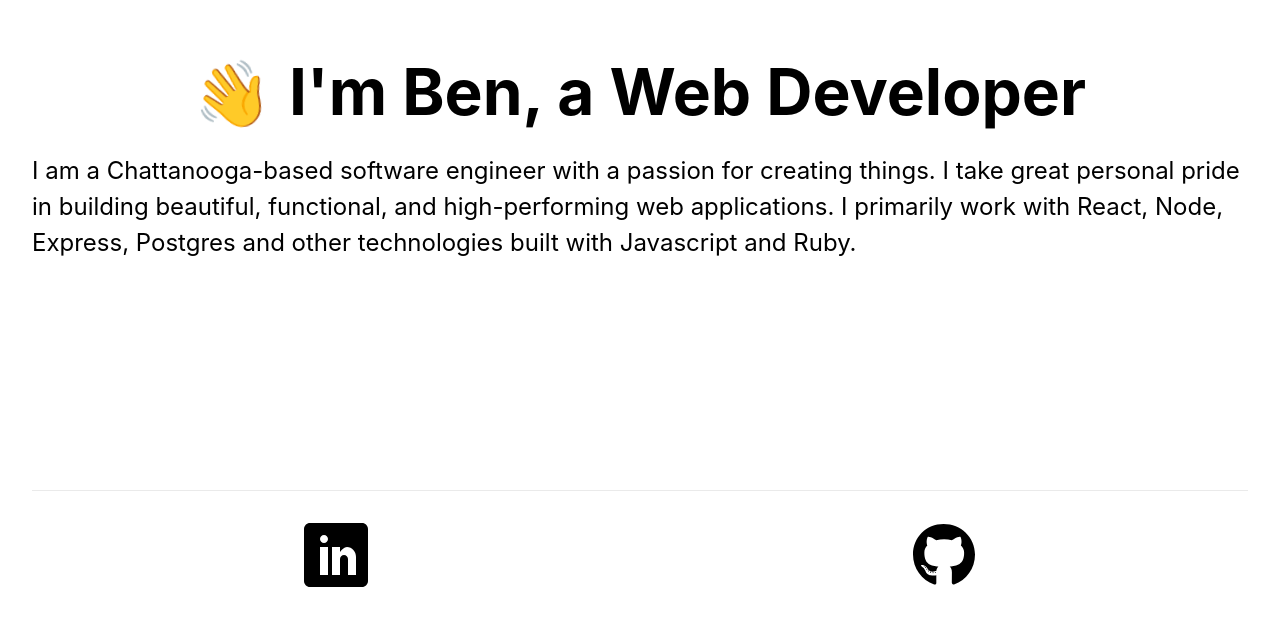
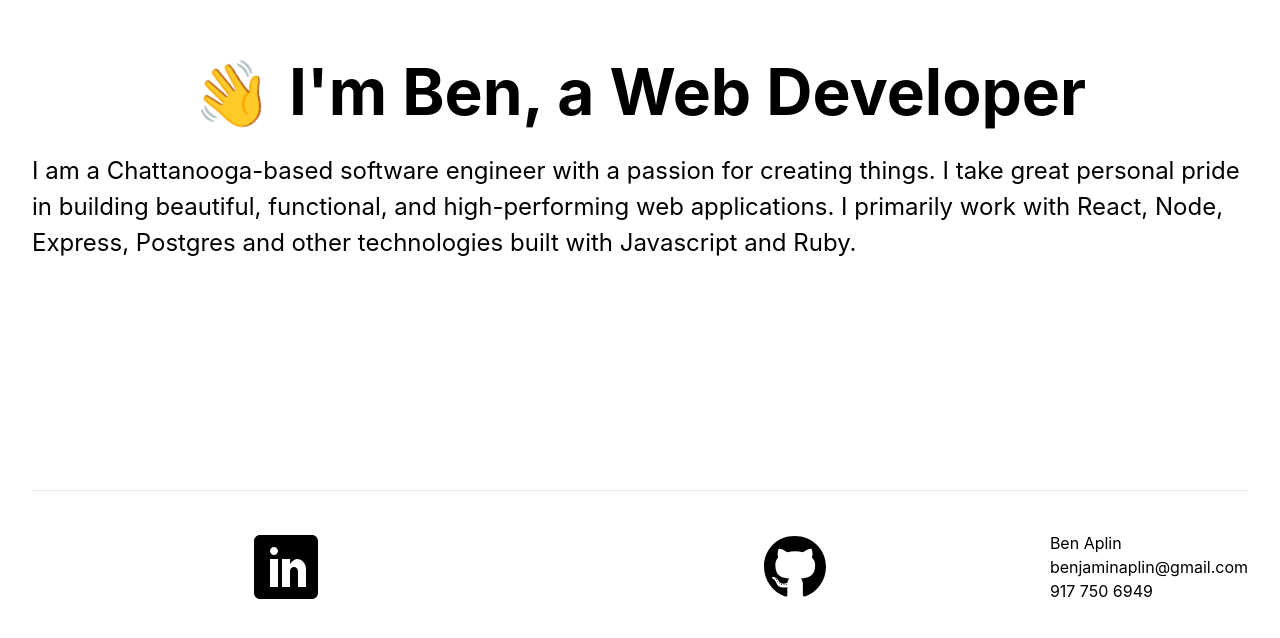
Before and after one commit to benjaminaplin/aplin-next, a Next.js app: page / in a window 1280 px wide. Shown: the part 150-788 px from the top of the page. Built offline with nearby package versions, Linux system fonts and the light colour scheme.

Commit message:
add contact info

```diff
--- a/pages/index.tsx
+++ b/pages/index.tsx
@@ -38,6 +38,11 @@ export default function Home() {
         <a href='https://github.com/benjaminaplin'>
           <FaGithub size='64'/>
         </a>
+        <div className={styles.contact}>
+          <p>Ben Aplin</p>
+          <p>benjaminaplin@gmail.com</p>
+          <p>917 750 6949</p>
+        </div>
       </footer>
     </div>
   )
--- a/styles/Home.module.css
+++ b/styles/Home.module.css
@@ -9,6 +9,10 @@
   flex-direction: column;
   align-items: center;
   justify-content: center;
+}
+
+.contact {
+  line-height: 0.5;
 }
 
 .footer {
```
